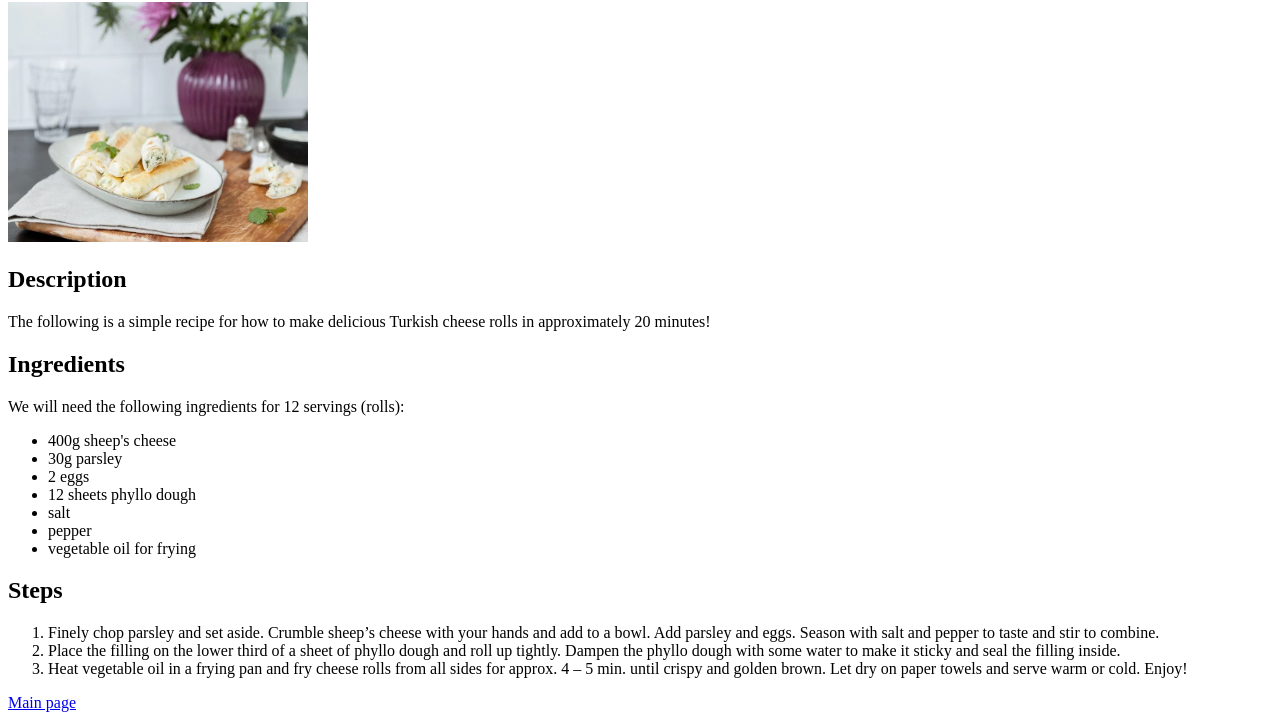
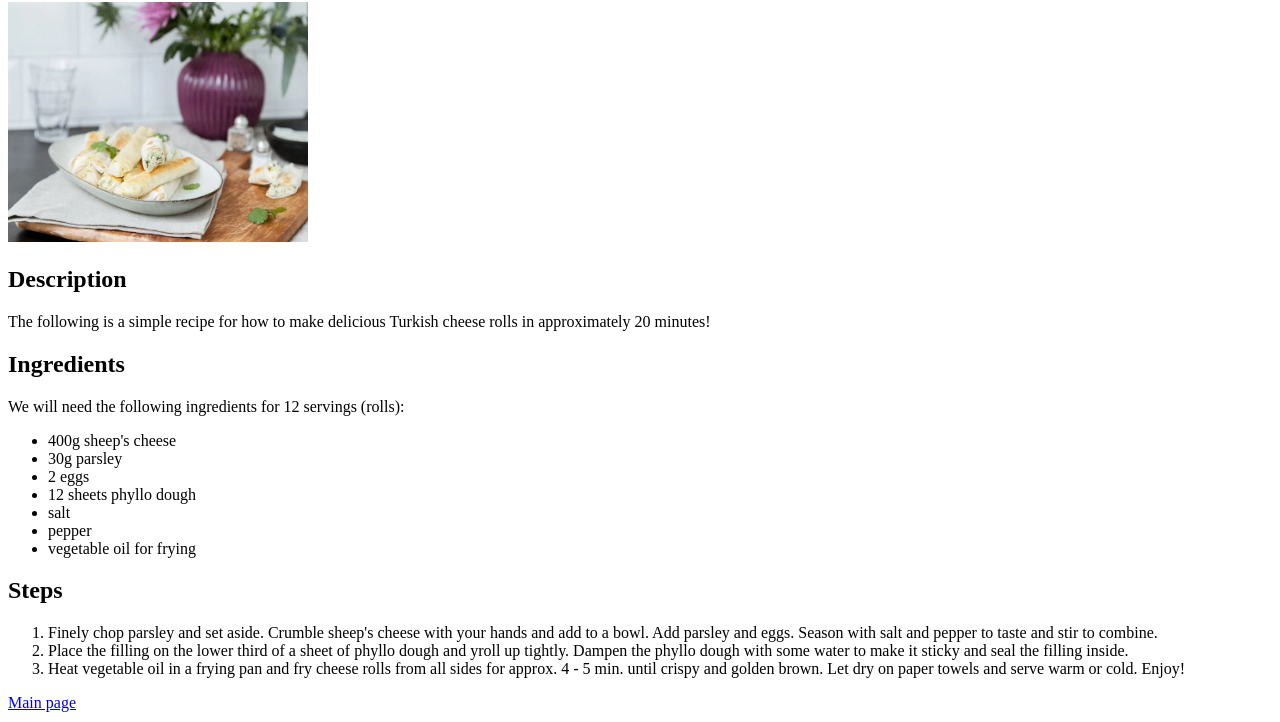
Before and after one commit to RomaniIteDomum/odin-recipes, a plain HTML site: page recipes/cheese-rolls.html in a window 1280 px wide. Shown: the part 78-800 px from the top of the page. Drawn offline with Linux system fonts and the light colour scheme.

Commit message:
Fix some characters

```diff
--- a/recipes/cheese-rolls.html
+++ b/recipes/cheese-rolls.html
@@ -26,9 +26,9 @@
 
     <h2>Steps</h2>
     <ol>
-        <li>Finely chop parsley and set aside. Crumble sheep’s cheese with your hands and add to a bowl. Add parsley and eggs. Season with salt and pepper to taste and stir to combine.</li>
-        <li>Place the filling on the lower third of a sheet of phyllo dough and roll up tightly. Dampen the phyllo dough with some water to make it sticky and seal the filling inside.</li>
-        <li>Heat vegetable oil in a frying pan and fry cheese rolls from all sides for approx. 4 – 5 min. until crispy and golden brown. Let dry on paper towels and serve warm or cold. Enjoy!</li>
+        <li>Finely chop parsley and set aside. Crumble sheep's cheese with your hands and add to a bowl. Add parsley and eggs. Season with salt and pepper to taste and stir to combine.</li>
+        <li>Place the filling on the lower third of a sheet of phyllo dough and yroll up tightly. Dampen the phyllo dough with some water to make it sticky and seal the filling inside.</li>
+        <li>Heat vegetable oil in a frying pan and fry cheese rolls from all sides for approx. 4 - 5 min. until crispy and golden brown. Let dry on paper towels and serve warm or cold. Enjoy!</li>
     </ol>
     <a href="../index.html">Main page</a>
 
```
